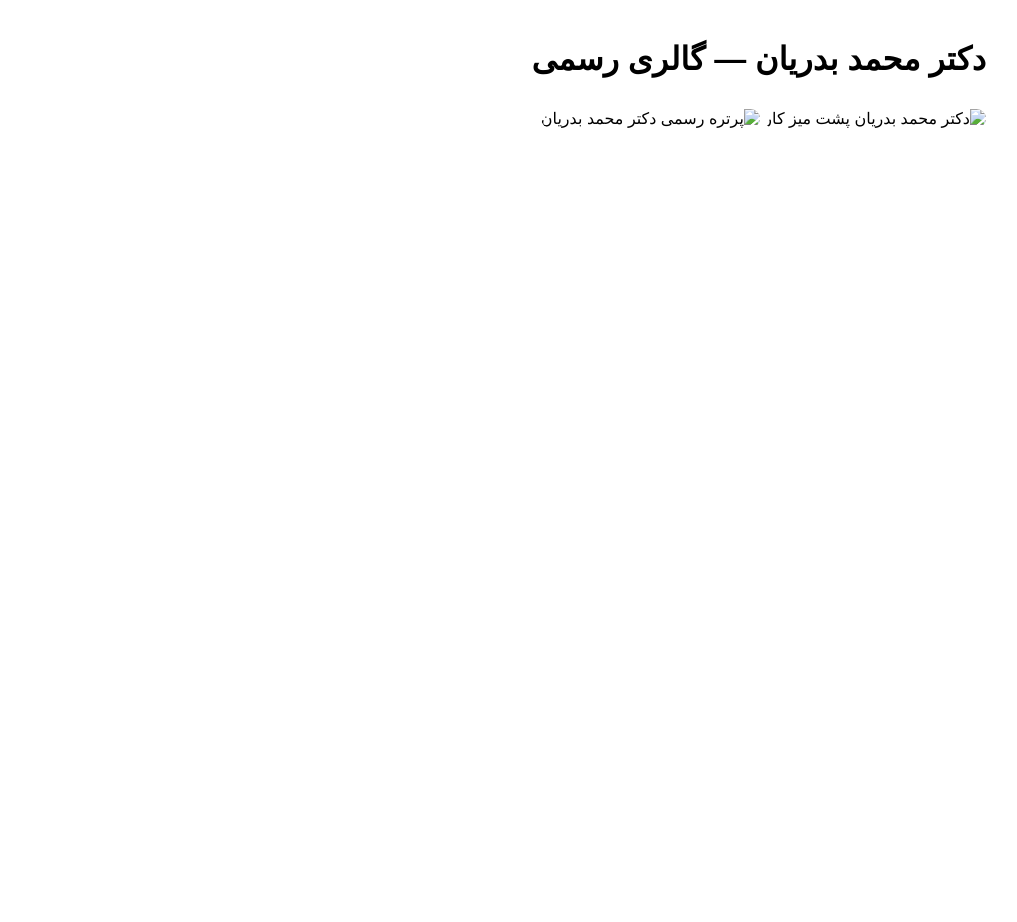
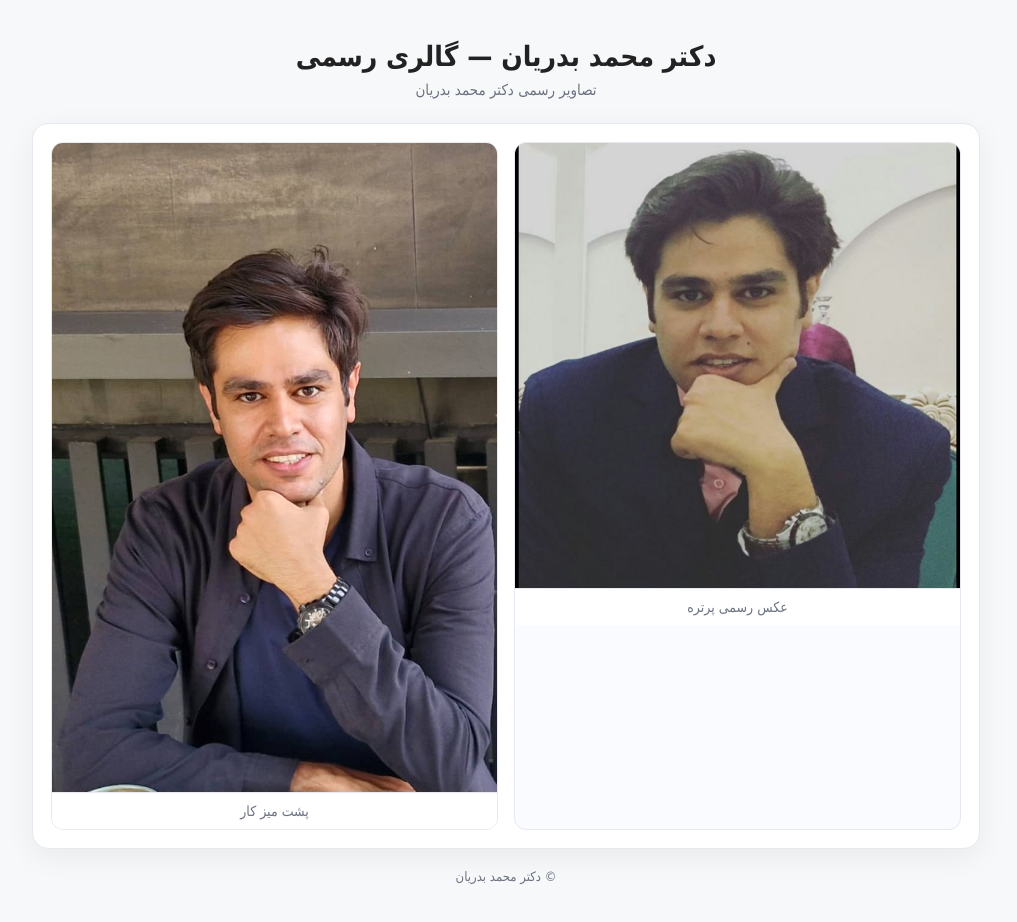
Before and after one commit to mohammadbadrian0-art/mohammadbadrian0-art.github.io, a plain HTML site: page index.html in a window 1280 px wide. Shown: the whole page, without its empty margins (134-1151 px from the left). Before the commit the page ends 800 px from the top, so only its background shows below. Drawn offline with Linux system fonts and the light colour scheme.

Commit message:
Update index.html

```diff
--- a/index.html
+++ b/index.html
@@ -1,17 +1,119 @@
-<!doctype html>
+<!DOCTYPE html>
 <html lang="fa" dir="rtl">
 <head>
-  <meta charset="utf-8">
-  <title>گالری رسمی دکتر محمد بدریان</title>
-  <meta name="description" content="پرتره‌های رسمی دکتر محمد بدریان برای نمایش در نتایج جستجو و تصاویر گوگل.">
-  <meta name="robots" content="index,follow">
-  <link rel="canonical" href="https://mohammadbadrian0-art.github.io/">
-  <style>body{font-family:Vazirmatn,Arial;max-width:960px;margin:40px auto;padding:0 16px}
-  img{max-width:100%;height:auto;border-radius:12px;margin:10px 0}</style>
+  <meta charset="UTF-8" />
+  <meta name="viewport" content="width=device-width, initial-scale=1.0" />
+  <title>دکتر محمد بدریان — گالری رسمی</title>
+
+  <!-- توضیحات برای گوگل -->
+  <meta name="description" content="گالری رسمی دکتر محمد بدریان — پژوهشگر و نویسنده در حوزه اقتصاد، خلاقیت و توسعه فرهنگی" />
+
+  <!-- تصاویر برای گوگل و شبکه‌های اجتماعی -->
+  <meta property="og:type" content="profile" />
+  <meta property="og:locale" content="fa_IR" />
+  <meta property="og:image" content="https://mohammadbadrian0-art.github.io/portrait.jpg.jpeg" />
+  <meta property="og:image:alt" content="دکتر محمد بدریان" />
+
+  <style>
+    :root{
+      --bg:#f7f8fa;
+      --card:#ffffff;
+      --text:#222;
+      --muted:#6b7280;
+      --border:#e6e9ef;
+      --shadow:0 8px 30px rgba(0,0,0,.06);
+      --radius:16px;
+    }
+    *{box-sizing:border-box}
+    body{
+      font-family: Vazirmatn, Tahoma, sans-serif;
+      background: var(--bg);
+      color: var(--text);
+      margin: 0;
+    }
+    .wrap{
+      max-width: 980px;
+      margin: 40px auto;
+      padding: 0 16px;
+    }
+    header{
+      text-align:center;
+      margin-bottom: 24px;
+    }
+    h1{
+      font-size: 28px;
+      margin: 0 0 8px;
+    }
+    .subtitle{
+      margin: 0;
+      color: var(--muted);
+      font-size: 15px;
+    }
+    .card{
+      background: var(--card);
+      border: 1px solid var(--border);
+      border-radius: var(--radius);
+      box-shadow: var(--shadow);
+      padding: 18px;
+    }
+    .grid{
+      display: grid;
+      grid-template-columns: repeat(2, 1fr);
+      gap: 16px;
+    }
+    @media (max-width: 700px){
+      .grid{ grid-template-columns: 1fr; }
+    }
+    figure{
+      margin: 0;
+      background: #fafbff;
+      border: 1px solid var(--border);
+      border-radius: 12px;
+      overflow: hidden;
+    }
+    figure img{
+      display:block;
+      width: 100%;
+      height: auto;
+    }
+    figcaption{
+      padding: 10px 12px;
+      font-size: 14px;
+      color: var(--muted);
+      text-align: center;
+      border-top: 1px solid var(--border);
+      background: #fff;
+    }
+    footer{
+      text-align:center;
+      color: var(--muted);
+      font-size: 13px;
+      margin: 20px 0 40px;
+    }
+  </style>
 </head>
 <body>
-  <h1>دکتر محمد بدریان — گالری رسمی</h1>
-  <img src="badrian-portrait-1.jpg" alt="دکتر محمد بدریان پشت میز کار" width="900">
-  <img src="badrian-portrait-2.jpg" alt="پرتره رسمی دکتر محمد بدریان" width="900">
+  <div class="wrap">
+    <header>
+      <h1>دکتر محمد بدریان — گالری رسمی</h1>
+      <p class="subtitle">تصاویر رسمی دکتر محمد بدریان</p>
+    </header>
+
+    <div class="card">
+      <div class="grid">
+        <figure>
+          <img src="https://mohammadbadrian0-art.github.io/portrait.jpg.jpeg" alt="دکتر محمد بدریان - عکس رسمی پرتره">
+          <figcaption>عکس رسمی پرتره</figcaption>
+        </figure>
+
+        <figure>
+          <img src="https://mohammadbadrian0-art.github.io/profile2.jpg.jpeg" alt="دکتر محمد بدریان - پشت میز کار">
+          <figcaption>پشت میز کار</figcaption>
+        </figure>
+      </div>
+    </div>
+
+    <footer>© دکتر محمد بدریان</footer>
+  </div>
 </body>
 </html>
```
